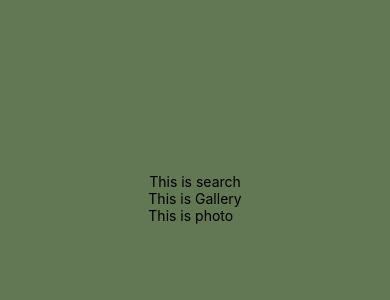
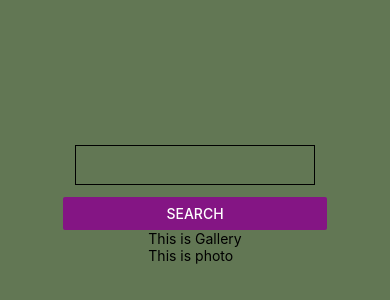
Before and after one commit to DLeibner/flickr-react-native-expo, a React Native app: screen / in a window 390 px wide. Shown: the part 224-524 px from the top of the page. Built offline with nearby package versions, Linux system fonts and the light colour scheme.

Commit message:
Implemented search API and search component

```diff
--- a/babel.config.js
+++ b/babel.config.js
@@ -2,5 +2,18 @@ module.exports = function(api) {
   api.cache(true);
   return {
     presets: ['babel-preset-expo'],
+    "plugins": [
+      ["module:react-native-dotenv", {
+        "moduleName": "@env",
+        "path": ".env",
+        "blocklist": null,
+        "allowlist": null,
+        "blacklist": null, // DEPRECATED
+        "whitelist": null, // DEPRECATED
+        "safe": false,
+        "allowUndefined": true,
+        "verbose": false
+      }]
+    ]
   };
 };
--- a/package.json
+++ b/package.json
@@ -13,6 +13,7 @@
     "react": "16.13.1",
     "react-dom": "16.13.1",
     "react-native": "https://github.com/expo/react-native/archive/sdk-42.0.0.tar.gz",
+    "react-native-dotenv": "^3.2.0",
     "react-native-web": "~0.13.12"
   },
   "devDependencies": {
--- /dev/null
+++ b/src/api/flickr.ts
@@ -0,0 +1,47 @@
+const yourApiKey = 'your api comes here';
+
+const getFlickrImageURL = (photo: any, size: string) => {
+  let url = `https://live.staticflickr.com/${photo.server}/${photo.id}_${photo.secret}`;
+  if (size) {
+    // Configure image size
+    url += `_${size}`;
+  }
+  url += '.jpg';
+  return url;
+};
+
+const searchFlickr = (apiKey: string, searchText: string) : any => {
+  const data = {
+    method: 'flickr.photos.search',
+    api_key: apiKey,
+    text: searchText,
+    sort: 'interestingness-desc',
+    per_page: '12',
+    license: '4',
+    extras: 'owner_name,license',
+    format: 'json',
+    nojsoncallback: '1',
+  };
+
+  const parameters = new URLSearchParams(data);
+  const url = `https://api.flickr.com/services/rest/?${parameters}`;
+
+  return (new Promise((resolve, reject) => {
+    fetch(url)
+    .then(response => response.json())
+    .then(data => {
+      // get an array of image-url
+      if (data.photos) {
+        console.log('This is data', data);
+        data.photos.photo.map((photo : any) => getFlickrImageURL(photo, 'q'))
+      } else {
+        alert(data.message);
+        data = [];
+      }
+    })
+    .then(data => resolve(data))
+    .catch(err => reject(err));
+  }));
+};
+
+export default searchFlickr;
--- a/src/components/Gallery.tsx
+++ b/src/components/Gallery.tsx
@@ -2,7 +2,7 @@ import React from 'react';
 import { View, Text } from 'react-native';
 import Photo from './Photo';
 
-function Gallery(props) {
+function Gallery( {photos} ) {
   return (
     <View>
       <Text> This is Gallery </Text>
--- a/src/components/Home.tsx
+++ b/src/components/Home.tsx
@@ -4,10 +4,13 @@ import Gallery from './Gallery';
 import Search from './Search';
 
 const Home = () => {
+  // todo state for array of flickr images
+  const [photos, setPhotos] = React.useState([]);
+
   return (
     <View style={styles.container}>
-      <Search />
-      <Gallery></Gallery>
+      <Search setPhotos={setPhotos} />
+      <Gallery photos={photos} />
     </View>
   );
 }
--- a/src/components/Search.tsx
+++ b/src/components/Search.tsx
@@ -1,12 +1,43 @@
 import React from 'react';
-import { View, Text } from 'react-native';
+import { View, Text, TextInput, StyleSheet, Button } from 'react-native';
+import searchFlickr from '../api/flickr';
+//import {API_KEY} from "@env"; // TODO fix
+const API_KEY = 'fkafa';
 
-function Search(props) {
+function Search( {setPhotos} ) {
+  const [text, onChangeText] = React.useState("");
+
+  const searchAndSetPhotos = () => {
+    let data = searchFlickr(API_KEY, text);
+    if (Array.isArray(data)) {
+      setPhotos(data);
+    } else {
+      setPhotos([]);
+      alert(data);
+    }
+  }
+
   return (
     <View>
-      <Text> This is search </Text>
+      <TextInput
+        style={styles.input}
+        onChangeText={onChangeText}
+        value={text}
+      />
+      <Button onPress={searchAndSetPhotos}  title="Search"  color="#841584"  accessibilityLabel="Learn more about this purple button"/>
     </View>
   );
 }
 
+
+
+const styles = StyleSheet.create({
+  input: {
+    height: 40,
+    margin: 12,
+    borderWidth: 1,
+    padding: 10,
+  },
+});
+
 export default Search;
```
Also changed, not shown: App.tsx (line endings or trailing spaces), src/components/Context.tsx (deleted), 2 other files (tests, documents, lock files or other folders).
